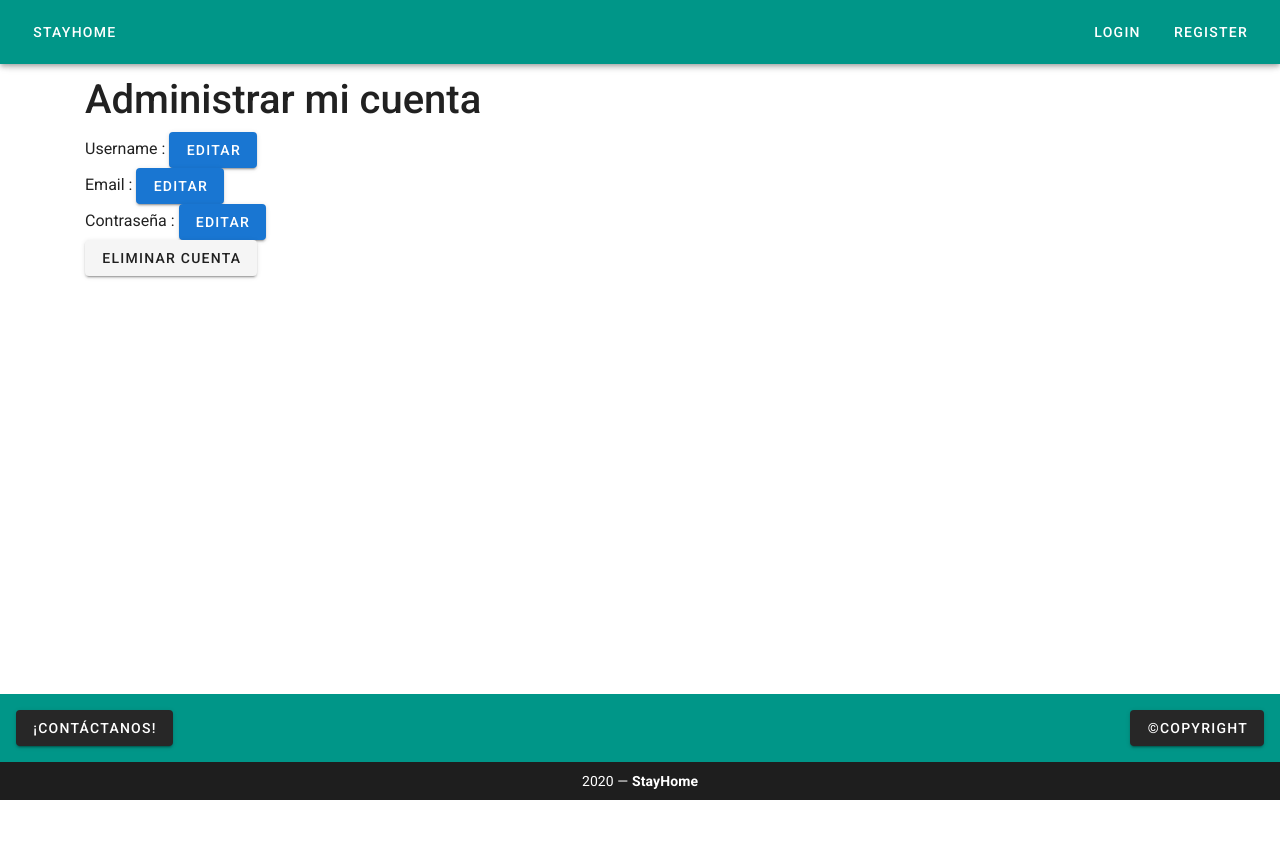
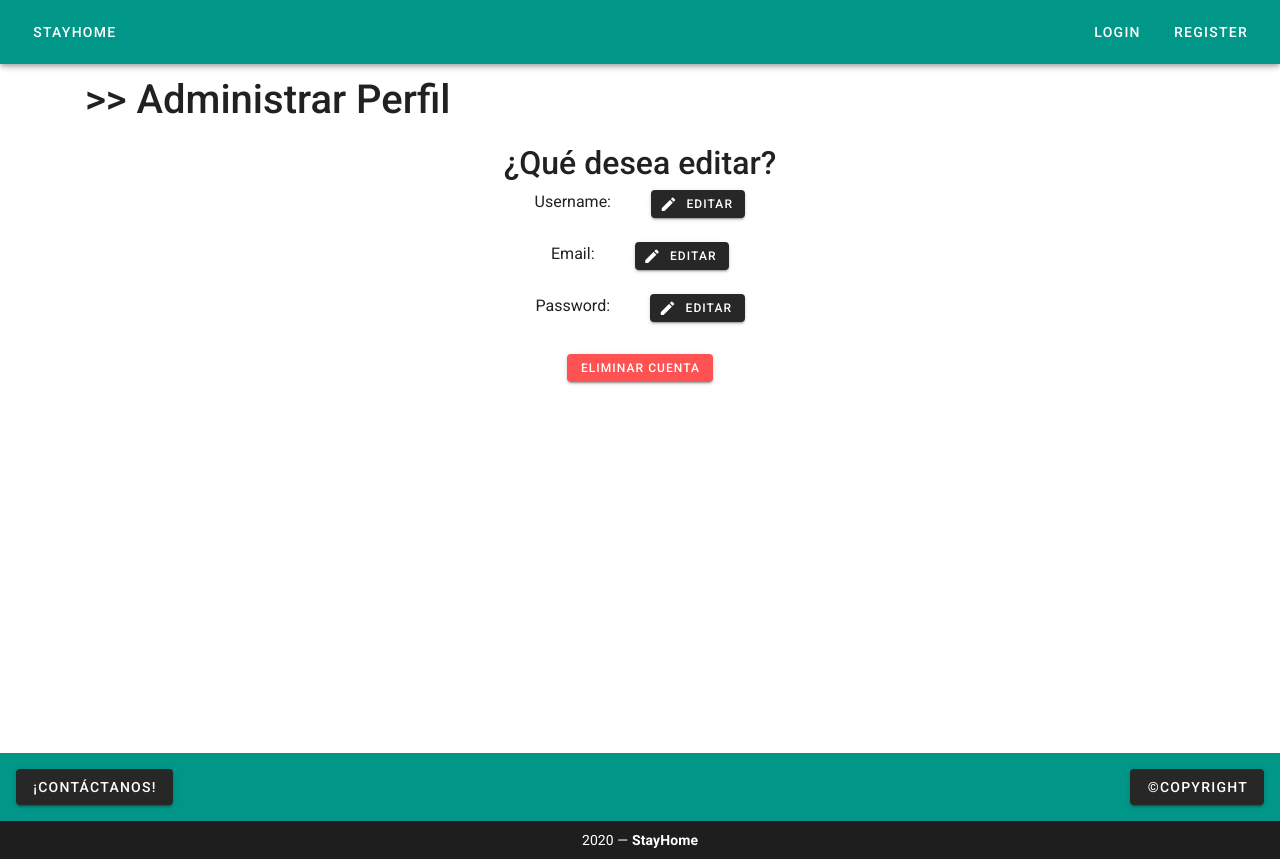
Before and after one commit to cs2901-2020-1/project-stay-home-analisis, a Vue app in the folder implementation/frontend/stayhome/: page /update in a window 1280 px wide. Before the commit the page ends 800 px from the top, so only its background shows below. Built offline with nearby package versions, Linux system fonts and the light colour scheme; no server answers.

Commit message:
update_front

```diff
--- a/implementation/frontend/stayhome/src/views/UserUpdate.vue
+++ b/implementation/frontend/stayhome/src/views/UserUpdate.vue
@@ -1,16 +1,22 @@
 <template>
     <v-container>
-      <h1>Administrar mi cuenta</h1>
+      <h1>{{currentUser.username}} >> Administrar Perfil </h1>
       <v-spacer></v-spacer>
-      <v-form v-model="valid">
-        <div>
-          Username : {{currentUser.username}}
+      <v-container>
+        <h2 class="text-md-center" > ¿Qué desea editar?</h2>
+
+        <v-row class="pa-3" justify="center">
+          Username: {{currentUser.username}}
           <v-dialog v-model="dialog1" persistent max-width="290">
               <template v-slot:activator="{ on, attrs }">
-        <v-btn  color="primary"
+                <v-btn style="margin-left: 40px" class="subheading"
+                  small
                   dark
                   v-bind="attrs"
-          v-on="on">Editar</v-btn>
+                  v-on="on"
+                  color="dark"
+                  ><v-icon left>mdi-pencil</v-icon>Editar
+                </v-btn>
               </template>
               <v-card>
                 <v-card-title class="headline">Cambiar username</v-card-title>
@@ -28,15 +34,20 @@
                 </v-card-actions>
               </v-card>
           </v-dialog>
-        </div>
-        <div>
-        Email : {{currentUser.email}}
+        </v-row>
+
+        <v-row class="pa-3" justify="center">
+          Email: {{currentUser.email}}
           <v-dialog v-model="dialog2" persistent max-width="290">
               <template v-slot:activator="{ on, attrs }">
-        <v-btn  color="primary"
+                <v-btn style="margin-left: 40px" class="subheading"
+                  small
                   dark
                   v-bind="attrs"
-          v-on="on">Editar</v-btn>
+                  v-on="on"
+                  color="dark"
+                  ><v-icon left>mdi-pencil</v-icon>Editar
+                </v-btn>
               </template>
               <v-card>
                 <v-form v-model="valid">
@@ -56,15 +67,20 @@
                 </v-form>
               </v-card>
           </v-dialog>
-        </div>
-        <div>
-        Contraseña : {{currentUser.password}}
+        </v-row>
+
+        <v-row class="pa-3" justify="center">
+          Password: {{currentUser.password}}
           <v-dialog v-model="dialog3" persistent max-width="290">
               <template v-slot:activator="{ on, attrs }">
-        <v-btn  color="primary"
+                <v-btn style="margin-left: 40px" class="subheading"
+                  small
                   dark
                   v-bind="attrs"
-          v-on="on">Editar</v-btn>
+                  v-on="on"
+                  color="dark"
+                  ><v-icon left>mdi-pencil</v-icon>Editar
+                </v-btn>
               </template>
               <v-card>
                 <v-card-title class="headline">Cambiar contraseña</v-card-title>
@@ -87,9 +103,23 @@
               </v-card-actions>
               </v-card>
           </v-dialog>
-        </div>
-        <v-btn @click="userDelete">Eliminar cuenta</v-btn>
-      </v-form>
+
+        </v-row>
+
+        <v-row class="pa-5" justify="center" >
+          <v-btn  small  @click="userDelete"  color="error" >Eliminar cuenta</v-btn>
+        </v-row>
+
+        <v-row  class="pa-9" align="center" justify="center">
+          <v-img src="../../public/img/edit2.png"
+            max-width="400"
+            max-height="400"
+            justify="center"
+          ></v-img>
+        </v-row>
+
+    </v-container>
+
   </v-container>
 </template>
 
```
Also changed, not shown: implementation/frontend/stayhome/public/img/edit2.png (added). Lines whose indentation alone changed are shown as unchanged.
